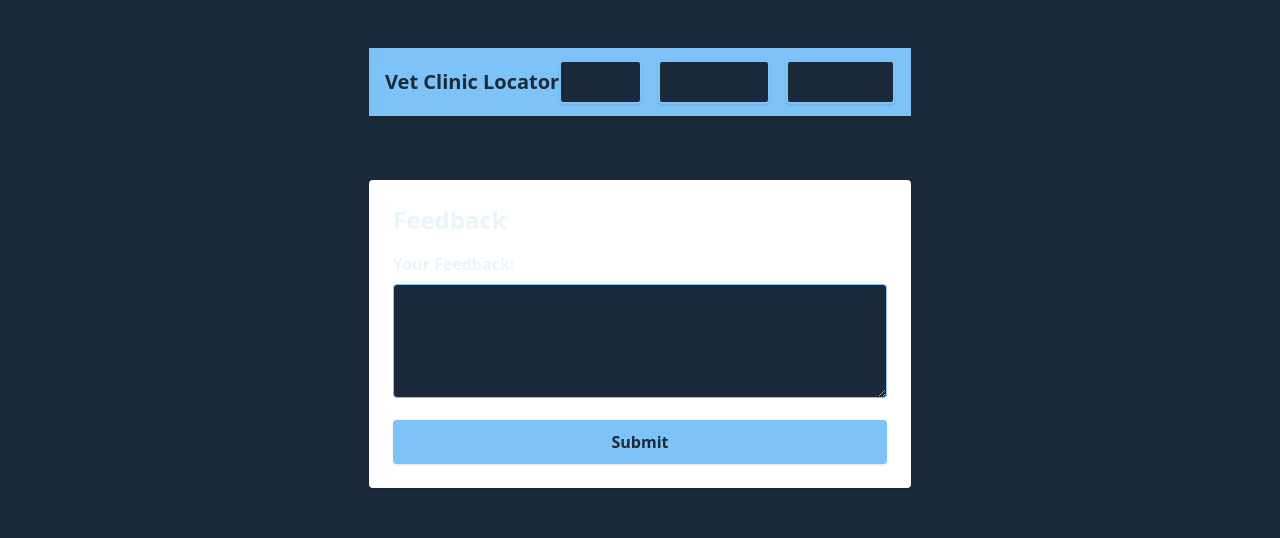
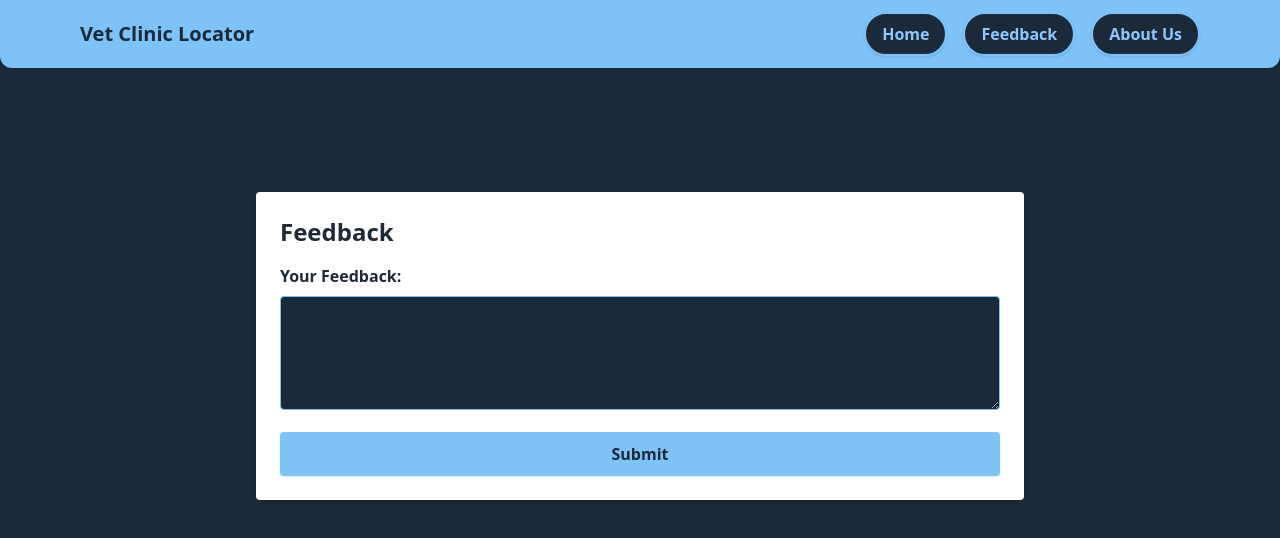
Before and after one commit to Alv-P/Circuitstream-Final-Project, a Next.js app: page /feedback in a window 1280 px wide. Shown: the top 538 px of the page. Built offline with nearby package versions, Linux system fonts and the light colour scheme.

Commit message:
pushed code

```diff
--- a/app/about/page.tsx
+++ b/app/about/page.tsx
@@ -1,23 +1,10 @@
 "use client";
-import Link from "next/link";
 
 export default function AboutPage() {
     return (
         <div className="min-h-screen bg-[color:var(--background)] text-[color:var(--foreground)] font-sans p-4">
-            <header className="w-full bg-accent text-background shadow mb-4">
-                <nav className="max-w-6xl mx-auto flex items-center justify-between px-4 py-3">
-                    <div className="font-bold text-lg sm:text-xl">
-                        Vet Clinic Locator
-                    </div>
-                    <div className="flex gap-2 sm:gap-4">
-                        <Link href="/" className="px-4 py-2 rounded bg-background text-accent border-2 border-accent shadow hover:bg-blue-400 hover:text-white transition text-base font-semibold">Home</Link>
-                        <Link href="/feedback" className="px-4 py-2 rounded bg-background text-accent border-2 border-accent shadow hover:bg-blue-400 hover:text-white transition text-base font-semibold">Feedback</Link>
-                        <Link href="/about" className="px-4 py-2 rounded bg-background text-accent border-2 border-accent shadow hover:bg-blue-400 hover:text-white transition text-base font-semibold">About Us</Link>
-                    </div>
-                </nav>
-            </header>
             <section className="w-full max-w-3xl mx-auto mb-16 p-6 bg-white rounded shadow">
-                <h2 className="text-2xl font-bold mb-4 text-accent">About Us</h2>
+                <h2 className="text-2xl font-bold mb-4 text-gray-800">About Us</h2>
                 <p className="text-base text-gray-700">
                     Vet Clinic Locator is a project to help pet owners easily find veterinary clinics near them.
                     Our mission is to make pet care accessible and convenient for everyone.
--- a/app/feedback/page.tsx
+++ b/app/feedback/page.tsx
@@ -1,23 +1,9 @@
 "use client";
-import Link from "next/link";
 
 export default function FeedbackPage() {
     return (
-        <div className="min-h-screen bg-[color:var(--background)] text-[color:var(--foreground)] font-sans p-4">
-            <header className="w-full bg-accent text-background shadow mb-4">
-                <nav className="max-w-6xl mx-auto flex items-center justify-between px-4 py-3">
-                    <div className="font-bold text-lg sm:text-xl">
-                        Vet Clinic Locator
-                    </div>
-                    <div className="flex gap-2 sm:gap-4">
-                        <Link href="/" className="px-4 py-2 rounded bg-background text-accent border-2 border-accent shadow hover:bg-blue-400 hover:text-white transition text-base font-semibold">Home</Link>
-                        <Link href="/feedback" className="px-4 py-2 rounded bg-background text-accent border-2 border-accent shadow hover:bg-blue-400 hover:text-white transition text-base font-semibold">Feedback</Link>
-                        <Link href="/about" className="px-4 py-2 rounded bg-background text-accent border-2 border-accent shadow hover:bg-blue-400 hover:text-white transition text-base font-semibold">About Us</Link>
-                    </div>
-                </nav>
-            </header>
         <section className="w-full max-w-3xl mx-auto mt-16 mb-16 p-6 bg-white rounded shadow">
-                <h2 className="text-2xl font-bold mb-4 text-accent">Feedback</h2>
+            <h2 className="text-2xl font-bold mb-4 text-gray-800">Feedback</h2>
             <form
                 className="flex flex-col gap-4"
                 onSubmit={(e) => {
@@ -25,7 +11,7 @@ export default function FeedbackPage() {
                     alert("Thank you for your feedback!");
                 }}
             >
-                    <label className="font-semibold">
+                <label className="font-semibold text-gray-800">
                     Your Feedback:
                     <textarea
                         className="w-full mt-2 p-2 border rounded"
@@ -41,6 +27,5 @@ export default function FeedbackPage() {
                 </button>
             </form>
         </section>
-        </div>
     );
 }
--- a/app/globals.css
+++ b/app/globals.css
@@ -49,3 +49,12 @@ input, textarea {
 .border-accent {
   border-color: var(--accent) !important;
 }
+
+@keyframes fadeInCard {
+  from { opacity: 0; transform: translateY(16px); }
+  to { opacity: 1; transform: translateY(0); }
+}
+.animate-fadeInCard {
+  opacity: 0;
+  animation: fadeInCard 0.4s ease forwards;
+}
--- a/app/layout.tsx
+++ b/app/layout.tsx
@@ -1,4 +1,5 @@
 import type { Metadata } from "next";
+import Link from "next/link";
 import { Roboto, Geist_Mono } from "next/font/google";
 import "./globals.css";
 
@@ -29,10 +30,39 @@ export default function RootLayout({
         className={`
           ${roboto.variable} ${geistMono.variable} antialiased
           bg-[color:var(--background)] text-[color:var(--foreground)]
-          min-h-screen flex flex-col items-center
+          min-h-screen font-sans
         `}
       >
-        <main className="w-full flex-1 flex flex-col justify-center items-center px-4 py-8">
+        {/* Header always full width and sticky above content */}
+        <header className="fixed top-0 left-0 z-50 w-full bg-accent text-background shadow rounded-b-xl">
+          <nav className="max-w-6xl mx-auto flex items-center justify-between px-4 py-3">
+            <div className="font-bold text-lg sm:text-xl">
+              Vet Clinic Locator
+            </div>
+            <div className="flex gap-2 sm:gap-4">
+              <Link
+                href="/"
+                className="px-4 py-2 rounded-full bg-background text-blue-300 border-2 border-accent shadow hover:bg-blue-400 hover:text-white transition text-base font-semibold"
+              >
+                Home
+              </Link>
+              <Link
+                href="/feedback"
+                className="px-4 py-2 rounded-full bg-background text-blue-300 border-2 border-accent shadow hover:bg-blue-400 hover:text-white transition text-base font-semibold"
+              >
+                Feedback
+              </Link>
+              <Link
+                href="/about"
+                className="px-4 py-2 rounded-full bg-background text-blue-300 border-2 border-accent shadow hover:bg-blue-400 hover:text-white transition text-base font-semibold"
+              >
+                About Us
+              </Link>
+            </div>
+          </nav>
+        </header>
+        {/* Main content with enough top padding for header */}
+        <main className="w-full flex-1 flex flex-col justify-center items-center px-4 py-8 pt-32">
           {children}
         </main>
       </body>
--- a/app/page.tsx
+++ b/app/page.tsx
@@ -1,6 +1,5 @@
 "use client";
 
-import Link from "next/link";
 import dynamic from "next/dynamic";
 import { useState, useEffect } from "react";
 
@@ -79,7 +78,7 @@ function getDistanceKm(
 }
 
 // Dynamically import MapComponent to avoid SSR issues
-const MapComponent = dynamic(() => import("./MapComponent"), { ssr: false });
+const DynamicMapComponent = dynamic(() => import("./MapComponent"), { ssr: false });
 
 export default function Home() {
     const [selectedLocation, setSelectedLocation] = useState<[number, number] | null>(
@@ -174,36 +173,9 @@ export default function Home() {
 
     return (
         <ErrorBoundary>
-            {/* Header Menu */}
-            <header className="w-full bg-accent text-background shadow mb-4">
-                <nav className="max-w-6xl mx-auto flex items-center justify-between px-4 py-3">
-                    <div className="font-bold text-lg sm:text-xl">
-                        Vet Clinic Locator
-                    </div>
-                    <div className="flex gap-2 sm:gap-4">
-                        <Link
-                            href="/"
-                            className="px-4 py-2 rounded bg-background text-accent border-2 border-accent shadow hover:bg-blue-400 hover:text-white transition text-base font-semibold"
-                        >
-                            Home
-                        </Link>
-                        <Link
-                            href="/feedback"
-                            className="px-4 py-2 rounded bg-background text-accent border-2 border-accent shadow hover:bg-blue-400 hover:text-white transition text-base font-semibold"
-                        >
-                            Feedback
-                        </Link>
-                        <Link
-                            href="/about"
-                            className="px-4 py-2 rounded bg-background text-accent border-2 border-accent shadow hover:bg-blue-400 hover:text-white transition text-base font-semibold"
-                        >
-                            About Us
-                        </Link>
-                    </div>
-                </nav>
-            </header>
             {/* Main App Content */}
-            <div className="flex flex-col items-center min-h-screen p-2 sm:p-4 md:p-8 bg-[color:var(--background)] text-[color:var(--foreground)] font-sans">
+            <div className="w-full min-h-screen p-2 sm:p-4 md:p-8 bg-[color:var(--background)] text-[color:var(--foreground)] font-sans flex flex-col items-center">
+                <div className="w-full max-w-3xl flex flex-col items-center mx-auto">
                     <h1 className="text-xl sm:text-2xl md:text-3xl font-bold mb-4 sm:mb-6 md:mb-8 text-center">
                         Vet Clinic Locator
                     </h1>
@@ -215,15 +187,33 @@ export default function Home() {
                             You are offline. Some features may not work.
                         </div>
                     )}
-                <div className="flex flex-col lg:flex-row w-full max-w-6xl gap-6">
-                    {/* Left side: Map and controls */}
-                    <div className="flex flex-col items-center flex-1 min-w-0">
-                        <div className="w-full h-64 xs:h-80 sm:h-96 md:h-[32rem] lg:h-[36rem] border rounded bg-gray-100 flex items-center justify-center mb-4 sm:mb-6">
-                            <MapComponent
+                    <div className="w-full">
+                        <div className="w-full h-64 xs:h-80 sm:h-96 md:h-[32rem] lg:h-[36rem] border rounded bg-gray-100 flex items-center justify-center mb-4 sm:mb-6 z-0 relative">
+                            <DynamicMapComponent
                                 onLocationSelect={(lat, lng) => setSelectedLocation([lat, lng])}
                                 selectedLocation={selectedLocation}
                                 clinicMarkers={filteredClinics}
                             />
+                            {searchLoading && (
+                                <div className="absolute inset-0 bg-white/70 flex items-center justify-center z-10">
+                                    <svg className="animate-spin h-10 w-10 text-blue-500" viewBox="0 0 24 24">
+                                        <circle
+                                            className="opacity-25"
+                                            cx="12"
+                                            cy="12"
+                                            r="10"
+                                            stroke="currentColor"
+                                            strokeWidth="4"
+                                            fill="none"
+                                        />
+                                        <path
+                                            className="opacity-75"
+                                            fill="currentColor"
+                                            d="M4 12a8 8 0 018-8v8z"
+                                        />
+                                    </svg>
+                                </div>
+                            )}
                         </div>
                         <form
                             onSubmit={handleLocationSearch}
@@ -270,9 +260,10 @@ export default function Home() {
                                     "Search"
                                 )}
                             </button>
+                        </form>
                         <button
                             type="button"
-                                className="px-4 py-3 rounded border-2 bg-green-500 text-white border-green-500 shadow hover:bg-green-600 transition flex items-center justify-center text-base"
+                            className="w-full px-4 py-3 rounded border-2 bg-green-500 text-white border-green-500 shadow hover:bg-green-600 transition flex items-center justify-center text-base mb-2"
                             onClick={() => {
                                 if (!navigator.geolocation) {
                                     setSearchError("Geolocation is not supported by your browser.");
@@ -295,16 +286,15 @@ export default function Home() {
                         >
                             Use My Location
                         </button>
-                        </form>
+                        {/* Reserve space for error message to prevent layout shift */}
+                        <div style={{ minHeight: "2rem" }}>
                             {searchError && (
-                            <div
-                                className="text-red-600 font-semibold mb-2"
-                                aria-live="polite"
-                            >
+                                <div className="text-red-600 font-semibold mb-2" aria-live="polite">
                                     {searchError}
                                 </div>
                             )}
-                        <div className="flex gap-2 sm:gap-4 mb-2 sm:mb-4">
+                        </div>
+                        <div className="flex justify-center gap-2 sm:gap-4 mb-2 sm:mb-4">
                             {[1, 5, 10].map((km) => (
                                 <button
                                     key={km}
@@ -352,94 +342,34 @@ export default function Home() {
                             )}
                         </button>
                     </div>
-                    {/* Right side: Clinic cards */}
-                    <div className="flex flex-row lg:flex-col flex-1 min-w-0 gap-4 sm:gap-6 overflow-x-auto pb-2">
-                        {filteredClinics.length === 0 && !searchLoading && (
-                            <div className="text-gray-500 text-center font-semibold text-base sm:text-lg min-w-[250px]">
-                                No clinics found. Please search and select a location, then click
-                                &quot;Find Clinics&quot;.
-                            </div>
-                        )}
-                        {filteredClinics.map((clinic) => {
-                            const availabilityColor =
-                                clinic.availability.toLowerCase() === "open"
-                                    ? "text-green-600 font-bold"
-                                    : clinic.availability.toLowerCase() === "closed"
-                                    ? "text-red-600 font-bold"
-                                    : "text-gray-700 font-bold";
-                            return (
+                    {filteredClinics.length > 0 && (
+                        <div className="w-full mt-4 flex flex-col gap-4">
+                            {filteredClinics.map((clinic) => (
                                 <div
                                     key={clinic.id}
-                                    className="p-4 sm:p-6 border-2 border-accent rounded shadow-lg bg-white/80 flex flex-col gap-2 min-w-[250px] w-full text-gray-900"
+                                    className="border rounded-lg p-4 bg-white shadow flex flex-col sm:flex-row items-start sm:items-center justify-between animate-fadeInCard"
                                 >
-                                    <div className="font-bold text-lg sm:text-xl">
-                                        {clinic.name}
-                                    </div>
                                     <div>
-                                        <span className="font-semibold text-base">Phone:</span>{" "}
-                                        <span className="font-bold">{clinic.phone}</span>
-                                    </div>
-                                    <div>
-                                        <span className="font-semibold text-base">Availability:</span>{" "}
-                                        <span className={availabilityColor}>
-                                            {clinic.availability}
-                                        </span>
-                                    </div>
-                                    <div>
-                                        <span className="font-semibold text-base">Distance:</span>{" "}
-                                        <span className="font-bold">
-                                            {clinic.distance.toFixed(2)} km
-                                        </span>
-                                    </div>
+                                        <h2 className="font-bold text-lg mb-1 text-gray-900">{clinic.name}</h2>
+                                        <div className="text-gray-700 mb-1">Phone: {clinic.phone}</div>
+                                        <div className="text-gray-700 mb-1">Availability: {clinic.availability}</div>
                                         <a
                                             href={clinic.website}
                                             target="_blank"
                                             rel="noopener noreferrer"
-                                        className="mt-2 px-4 py-2 rounded border-2 bg-accent text-background border-accent shadow hover:bg-blue-400 hover:text-white transition text-center w-fit text-base"
-                                        aria-label={`More details about ${clinic.name}`}
+                                            className="text-blue-500 underline"
                                         >
                                             More Details
                                         </a>
                                     </div>
-                            );
-                        })}
+                                    <div className="mt-2 sm:mt-0 sm:ml-4 text-sm text-gray-500">
+                                        {clinic.distance.toFixed(2)} km away
                                     </div>
                                 </div>
-                {/* Feedback Section */}
-                <section id="feedback" className="w-full max-w-3xl mx-auto mt-16 mb-16 p-6 bg-white rounded shadow">
-                    <h2 className="text-2xl font-bold mb-4 text-accent">Feedback</h2>
-                    <form
-                        className="flex flex-col gap-4"
-                        onSubmit={(e) => {
-                            e.preventDefault();
-                            alert("Thank you for your feedback!");
-                        }}
-                    >
-                        <label className="font-semibold">
-                            Your Feedback:
-                            <textarea
-                                className="w-full mt-2 p-2 border rounded"
-                                rows={4}
-                                required
-                            />
-                        </label>
-                        <button
-                            type="submit"
-                            className="px-4 py-2 rounded bg-accent text-background border-2 border-accent shadow hover:bg-blue-400 hover:text-white transition font-semibold"
-                        >
-                            Submit
-                        </button>
-                    </form>
-                </section>
-                {/* About Us Section */}
-                <section id="about" className="w-full max-w-3xl mx-auto mb-16 p-6 bg-white rounded shadow">
-                    <h2 className="text-2xl font-bold mb-4 text-accent">About Us</h2>
-                    <p className="text-base text-gray-700">
-                        Vet Clinic Locator is a project to help pet owners easily find veterinary clinics near them.
-                        Our mission is to make pet care accessible and convenient for everyone.
-                        This app uses open data and mapping technology to provide accurate, up-to-date information.
-                    </p>
-                </section>
+                            ))}
+                        </div>
+                    )}
+                </div>
             </div>
         </ErrorBoundary>
     );
```
Lines whose indentation alone changed are shown as unchanged.
